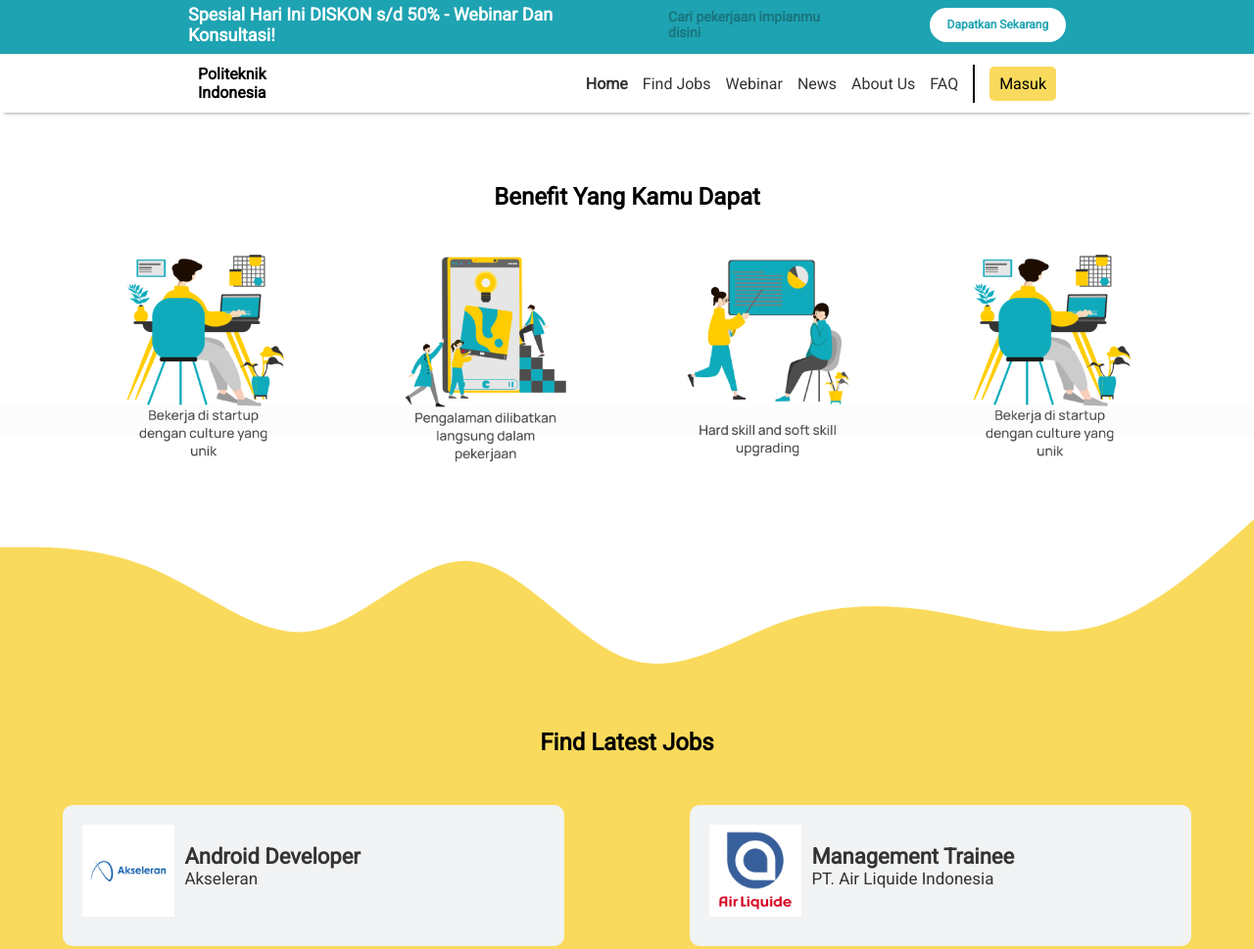
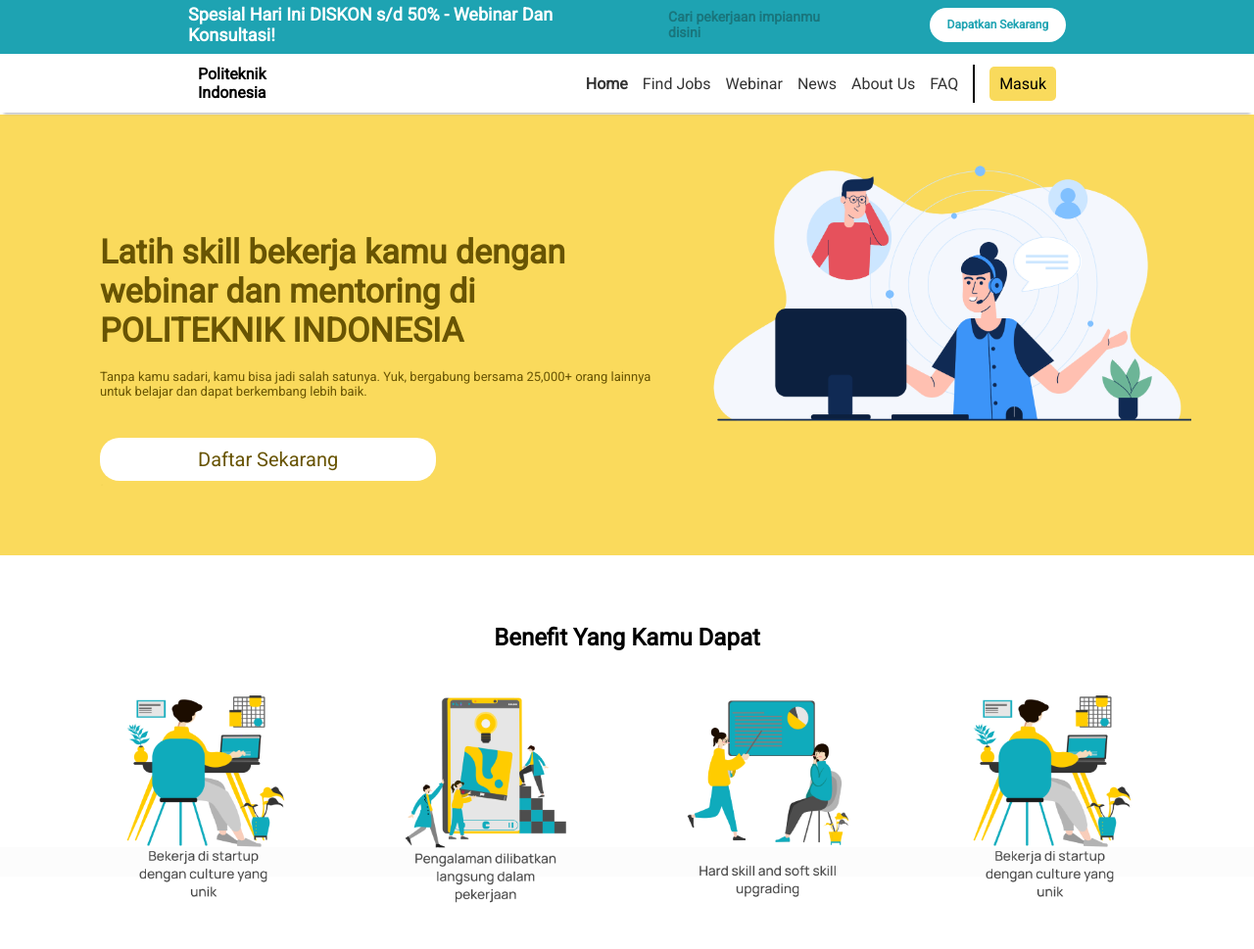
Before and after one commit to CalDev-id/CDC-Politeknik-Indonesia, a plain HTML site: page index.html in a window 1280 px wide. Shown: the top 969 px of the page at 98% size. Drawn offline with nearby package versions, Linux system fonts and the light colour scheme.

Commit message:
Add files via upload

```diff
--- a/home.css
+++ b/home.css
@@ -546,7 +546,7 @@ footer {
 	.banner {
 		width: 80%;
 		margin-inline: auto;
-		max-height: fit-content;
+		max-height: 450px;
 	}
 	.kata2 {
 		width: 50%;
@@ -563,8 +563,7 @@ footer {
 	}
 	#banner {
 		margin-bottom: 70px;
-		max-height: fit-content;
-		overflow: hidden;
+		max-height: 450px;
 	}
 	.daftar {
 		padding-left: 100px;
```
